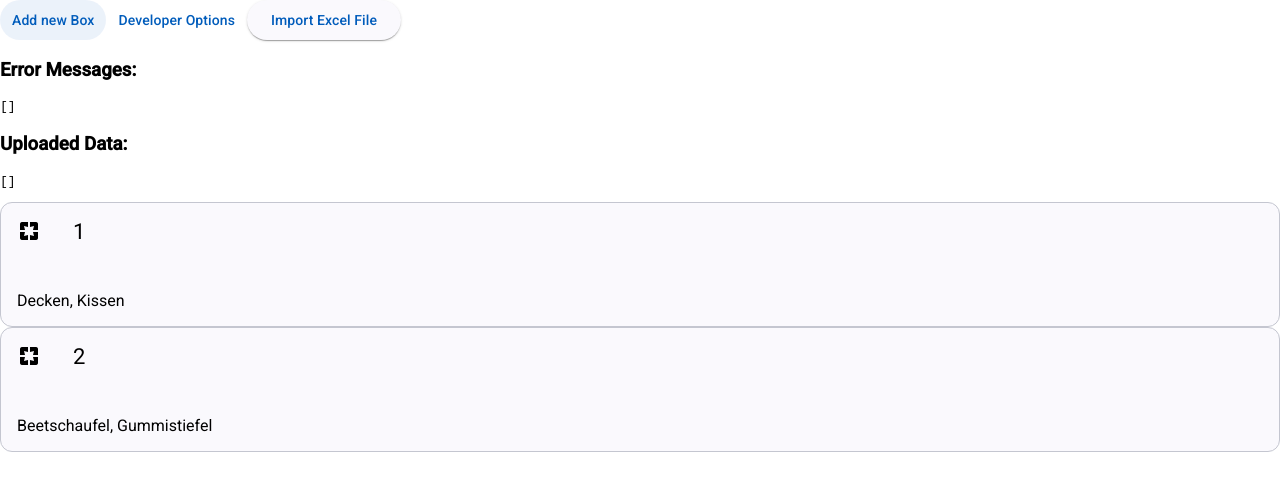
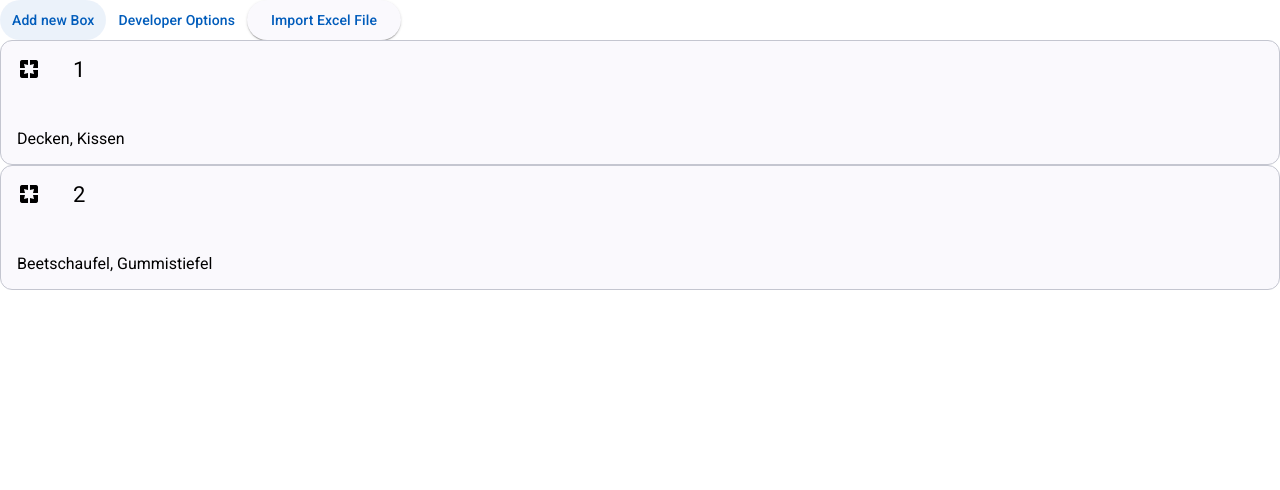
Before and after one commit to hannaseithe/boxApp, an Angular app: page / in a window 1280 px wide. Shown: the top 490 px of the page. Built offline with nearby package versions, Linux system fonts and the light colour scheme.

Commit message:
Excel Upload Show Errors correctly

```diff
--- a/src/app/excel-upload/excel-upload.component.html
+++ b/src/app/excel-upload/excel-upload.component.html
@@ -3,12 +3,8 @@
     <input hidden type="file" (change)="onFileChange($event)" #fileInput accept=".xlsx, .xls">
 </span>
 
-<div *ngIf="errorLog">
+<div *ngIf="errorLog.length > 0">
+    <h2>Upload did not work. Please fix the following parsing errors:</h2>
     <h3>Error Messages:</h3>
     <pre>{{ errorLog | json }}</pre>
   </div>
-
-  <div *ngIf="excelData">
-    <h3>Uploaded Data:</h3>
-    <pre>{{ excelData | json }}</pre>
-  </div>
```
